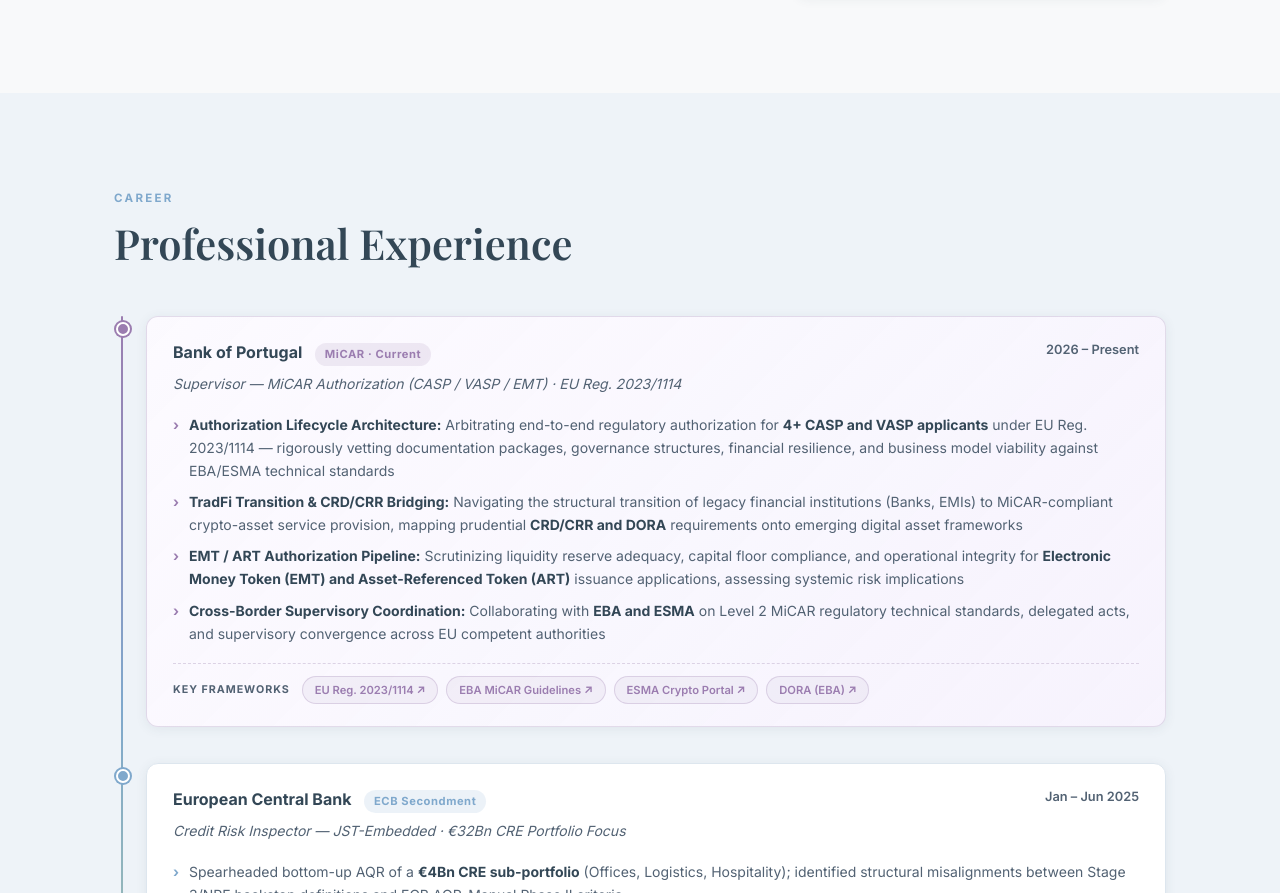
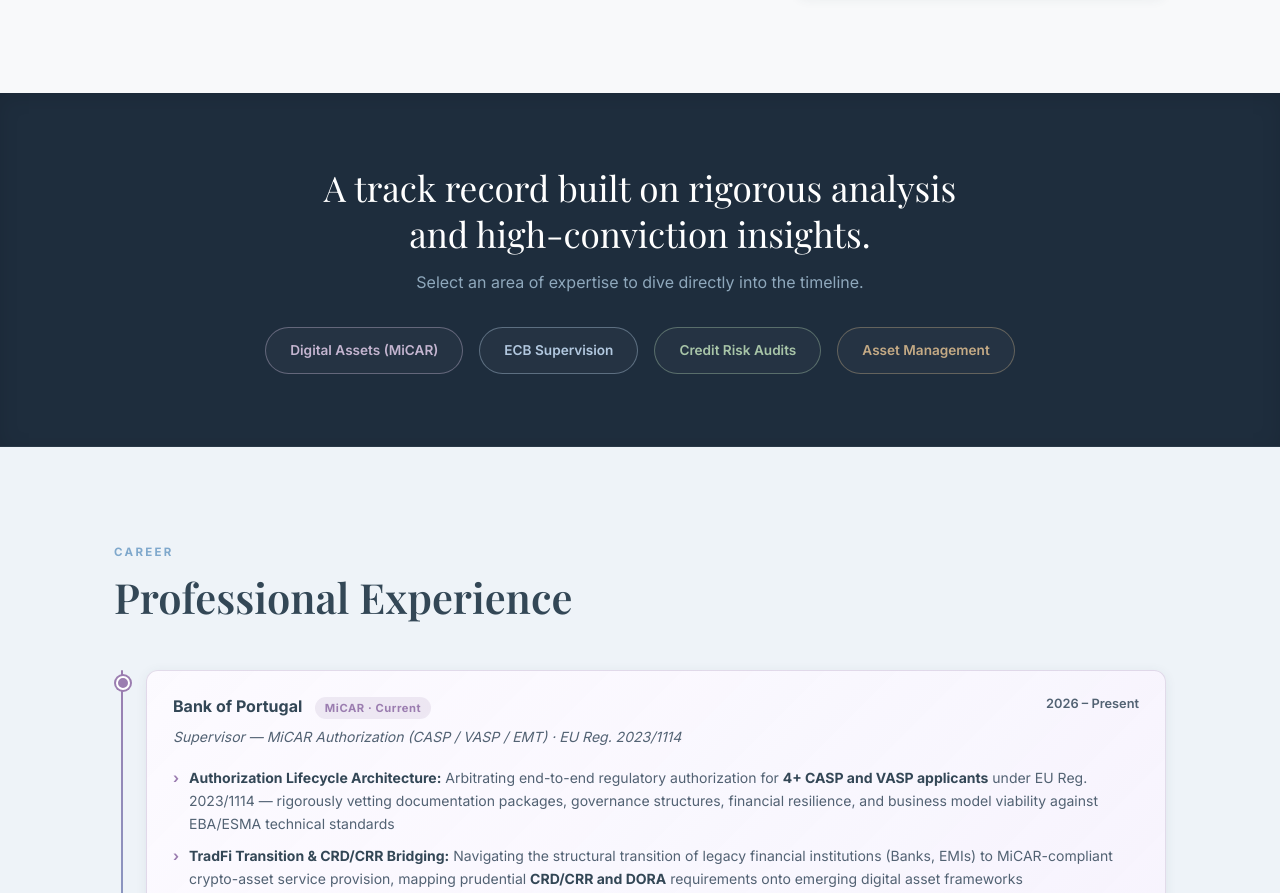
Before and after one commit to jpoaooliveirabusiness-home/curriculum_portfolio, a plain HTML site: page index.html in a window 1280 px wide. Shown: the part 1737-2630 px from the top of the page. Drawn offline with nearby package versions, Linux system fonts and the light colour scheme.

Commit message:
Add files via upload

```diff
--- a/index.html
+++ b/index.html
@@ -24,7 +24,7 @@
   <meta name="twitter:card" content="summary_large_image" />
   <meta name="twitter:title" content="João Pedro Oliveira | Credit Risk · MiCAR Authorization" />
   <meta name="twitter:description"
-    content="Senior Credit Risk &amp; MiCAR Supervisor: 16 inspections, €282Bn+ audited, €172M+ provisioning impact, €368M RWA corrections." />
+    content="Senior Credit Risk &amp; MiCAR Supervisor: 16 inspections, €282Bn+ audited, €172M+ pr ovisioning impact, €368M RWA corrections." />
 
   <link
     href="https://fonts.googleapis.com/css2?family=Inter:wght@300;400;500;600;700&family=Playfair+Display:wght@400;600&display=swap"
@@ -1858,6 +1858,56 @@
     </div>
   </section>
 
+  <!-- ===================== TRANSITION BANNER ===================== -->
+  <style>
+    .banner-btn-group {
+      display: flex;
+      flex-wrap: wrap;
+      gap: 16px;
+      justify-content: center;
+      margin-top: 20px;
+    }
+    .b-btn {
+      padding: 11px 24px;
+      border: 1px solid;
+      border-radius: 50px;
+      font-weight: 600;
+      font-size: 0.85rem;
+      transition: all var(--transition);
+      background: rgba(255, 255, 255, 0.03);
+      text-decoration: none;
+    }
+    .b-btn.micar { color: var(--amethyst); border-color: rgba(196, 181, 208, 0.4); }
+    .b-btn.micar:hover { background: var(--amethyst); color: var(--dark-bg); border-color: var(--amethyst); transform: translateY(-2px); }
+
+    .b-btn.ecb { color: var(--sky); border-color: rgba(178, 200, 223, 0.4); }
+    .b-btn.ecb:hover { background: var(--sky); color: var(--dark-bg); border-color: var(--sky); transform: translateY(-2px); }
+
+    .b-btn.ssm { color: var(--sage-deep); border-color: rgba(168, 197, 168, 0.4); }
+    .b-btn.ssm:hover { background: var(--sage-deep); color: var(--dark-bg); border-color: var(--sage-deep); transform: translateY(-2px); }
+
+    .b-btn.am { color: #C4AA85; border-color: rgba(196, 170, 133, 0.4); }
+    .b-btn.am:hover { background: #C4AA85; color: var(--dark-bg); border-color: #C4AA85; transform: translateY(-2px); }
+  </style>
+  <section class="section-dark"
+    style="padding: 72px 0; text-align: center; border-bottom: 1px solid rgba(255, 255, 255, 0.05); box-shadow: inset 0 4px 20px rgba(0, 0, 0, 0.1);">
+    <div class="container">
+      <h2
+        style="font-family: 'Playfair Display', serif; color: var(--white); font-size: clamp(1.6rem, 3.5vw, 2.2rem); margin-bottom: 12px; line-height: 1.3; font-weight: 500;">
+        A track record built on rigorous analysis<br>and high-conviction insights.
+      </h2>
+      <p style="color: #8fa8bc; font-size: 1rem; margin-bottom: 32px; max-width: 600px; margin-left: auto; margin-right: auto;">
+        Select an area of expertise to dive directly into the timeline.
+      </p>
+      <div class="banner-btn-group">
+        <a href="#exp-micar" class="b-btn micar">Digital Assets (MiCAR)</a>
+        <a href="#exp-ecb" class="b-btn ecb">ECB Supervision</a>
+        <a href="#exp-ssm" class="b-btn ssm">Credit Risk Audits</a>
+        <a href="#exp-am" class="b-btn am">Asset Management</a>
+      </div>
+    </div>
+  </section>
+
   <!-- ===================== EXPERIENCE TIMELINE ===================== -->
   <section class="section section-alt" id="experience">
     <div class="container">
@@ -1866,7 +1916,7 @@
       <div class="timeline">
 
         <!-- ① MiCAR Authorization — Current -->
-        <div class="timeline-item" data-aos>
+        <div class="timeline-item" data-aos id="exp-micar" style="scroll-margin-top: 100px;">
           <div class="timeline-marker micar"></div>
           <div class="timeline-content micar-content">
             <div class="timeline-header">
@@ -1909,7 +1959,7 @@
         </div>
 
         <!-- ② ECB Secondment -->
-        <div class="timeline-item" data-aos>
+        <div class="timeline-item" data-aos id="exp-ecb" style="scroll-margin-top: 100px;">
           <div class="timeline-marker ecb"></div>
           <div class="timeline-content">
             <div class="timeline-header">
@@ -1937,7 +1987,7 @@
         </div>
 
         <!-- ③ Bank of Portugal — Credit Risk On-Site Inspector -->
-        <div class="timeline-item" data-aos>
+        <div class="timeline-item" data-aos id="exp-ssm" style="scroll-margin-top: 100px;">
           <div class="timeline-marker bop"></div>
           <div class="timeline-content">
             <div class="timeline-header">
@@ -1969,7 +2019,7 @@
         </div>
 
         <!-- ④ Bankinter Gestión de Activos -->
-        <div class="timeline-item" data-aos>
+        <div class="timeline-item" data-aos id="exp-am" style="scroll-margin-top: 100px;">
           <div class="timeline-marker bktr"></div>
           <div class="timeline-content">
             <div class="timeline-header">
```
